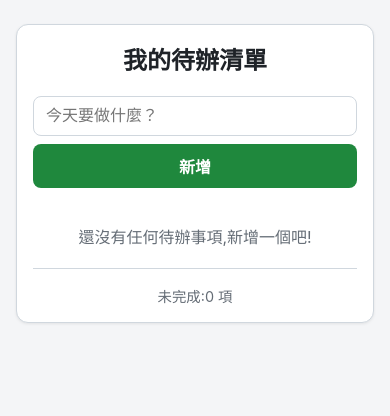
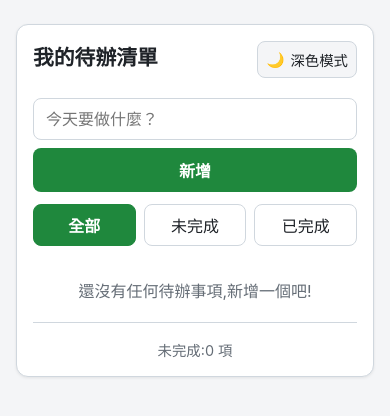
Before and after one commit to Evan880811/my-copilot-workshop, a plain HTML site: page index.html in a window 390 px wide. Drawn offline with Linux system fonts and the light colour scheme.

Commit message:
step 2: 加上深色模式與篩選,並練習還原
Co-authored-by: Copilot <223556219+Copilot@users.noreply.github.com>

```diff
--- a/app.js
+++ b/app.js
@@ -1,13 +1,53 @@
 // 待辦清單使用原生 JavaScript，資料儲存在瀏覽器的 localStorage。
 const STORAGE_KEY = 'my-copilot-workshop-todos';
+const THEME_STORAGE_KEY = 'my-copilot-workshop-theme';
 
 const form = document.getElementById('todo-form');
 const input = document.getElementById('todo-input');
 const list = document.getElementById('todo-list');
 const emptyState = document.getElementById('empty-state');
 const remainingCount = document.getElementById('remaining-count');
+const themeToggle = document.getElementById('theme-toggle');
+const filterButtons = document.querySelectorAll('.filter-button');
+const colorScheme = window.matchMedia('(prefers-color-scheme: dark)');
 
 let todos = loadTodos();
+let activeFilter = 'all';
+let savedTheme = localStorage.getItem(THEME_STORAGE_KEY);
+if (savedTheme !== 'light' && savedTheme !== 'dark') {
+  savedTheme = null;
+}
+let currentTheme = savedTheme === 'light' || savedTheme === 'dark'
+  ? savedTheme
+  : colorScheme.matches ? 'dark' : 'light';
+
+// 套用主題並更新切換按鈕文字。
+function applyTheme(theme) {
+  currentTheme = theme;
+  document.documentElement.dataset.theme = theme;
+
+  const isDark = theme === 'dark';
+  themeToggle.querySelector('[aria-hidden="true"]').textContent = isDark ? '☀️' : '🌙';
+  themeToggle.querySelector('span:last-child').textContent = isDark ? '淺色模式' : '深色模式';
+  themeToggle.setAttribute('aria-label', `切換至${isDark ? '淺色' : '深色'}模式`);
+}
+
+// 第一次載入時採用儲存的選擇，否則跟隨作業系統設定。
+applyTheme(currentTheme);
+
+// 未手動選擇主題時，作業系統設定改變也會同步更新。
+colorScheme.addEventListener('change', (event) => {
+  if (!savedTheme) {
+    applyTheme(event.matches ? 'dark' : 'light');
+  }
+});
+
+themeToggle.addEventListener('click', () => {
+  const nextTheme = currentTheme === 'dark' ? 'light' : 'dark';
+  localStorage.setItem(THEME_STORAGE_KEY, nextTheme);
+  savedTheme = nextTheme;
+  applyTheme(nextTheme);
+});
 
 // 從 localStorage 載入資料，並略過格式不正確的項目。
 function loadTodos() {
@@ -36,11 +76,21 @@ function saveTodos() {
   localStorage.setItem(STORAGE_KEY, JSON.stringify(todos));
 }
 
-// 依照目前資料重新繪製清單與未完成數量。
+// 依照目前資料與篩選條件繪製清單，並統計整體未完成數量。
 function render() {
   list.replaceChildren();
 
-  todos.forEach((todo) => {
+  const visibleTodos = todos.filter((todo) => {
+    if (activeFilter === 'active') {
+      return !todo.completed;
+    }
+    if (activeFilter === 'completed') {
+      return todo.completed;
+    }
+    return true;
+  });
+
+  visibleTodos.forEach((todo) => {
     const item = document.createElement('li');
     item.className = todo.completed ? 'todo-item completed' : 'todo-item';
     item.dataset.id = todo.id;
@@ -65,7 +115,21 @@ function render() {
     list.append(item);
   });
 
-  emptyState.hidden = todos.length > 0;
+  emptyState.hidden = visibleTodos.length > 0;
+  if (activeFilter === 'active') {
+    emptyState.textContent = '沒有未完成的待辦事項。';
+  } else if (activeFilter === 'completed') {
+    emptyState.textContent = '沒有已完成的待辦事項。';
+  } else {
+    emptyState.textContent = '還沒有任何待辦事項,新增一個吧!';
+  }
+
+  filterButtons.forEach((button) => {
+    const isActive = button.dataset.filter === activeFilter;
+    button.classList.toggle('active', isActive);
+    button.setAttribute('aria-pressed', String(isActive));
+  });
+
   const remaining = todos.filter((todo) => !todo.completed).length;
   remainingCount.textContent = `未完成:${remaining} 項`;
 }
@@ -124,4 +188,12 @@ list.addEventListener('click', (event) => {
   }
 });
 
+// 切換目前顯示的待辦事項範圍。
+filterButtons.forEach((button) => {
+  button.addEventListener('click', () => {
+    activeFilter = button.dataset.filter;
+    render();
+  });
+});
+
 render();
--- a/index.html
+++ b/index.html
@@ -8,7 +8,13 @@
 </head>
 <body>
   <main class="app">
-    <h1>我的待辦清單</h1>
+    <header class="app-header">
+      <h1>我的待辦清單</h1>
+      <button id="theme-toggle" class="theme-toggle" type="button" aria-label="切換至深色模式">
+        <span aria-hidden="true">🌙</span>
+        <span>深色模式</span>
+      </button>
+    </header>
 
     <!-- 新增待辦事項的表單 -->
     <form id="todo-form" class="todo-form" autocomplete="off">
@@ -24,6 +30,13 @@
       <button type="submit" class="btn-add">新增</button>
     </form>
 
+    <!-- 篩選按鈕 -->
+    <nav class="todo-filters" aria-label="待辦事項篩選">
+      <button class="filter-button active" type="button" data-filter="all" aria-pressed="true">全部</button>
+      <button class="filter-button" type="button" data-filter="active" aria-pressed="false">未完成</button>
+      <button class="filter-button" type="button" data-filter="completed" aria-pressed="false">已完成</button>
+    </nav>
+
     <!-- 待辦清單內容由 JavaScript 動態產生 -->
     <ul id="todo-list" class="todo-list" aria-live="polite"></ul>
 
--- a/styles.css
+++ b/styles.css
@@ -3,6 +3,7 @@
 }
 
 :root {
+  color-scheme: light;
   --color-background: #f4f5f7;
   --color-surface: #ffffff;
   --color-text: #1f2328;
@@ -10,9 +11,27 @@
   --color-border: #d0d7de;
   --color-accent: #1f883d;
   --color-accent-hover: #1a7f37;
+  --color-accent-contrast: #ffffff;
+  --color-selection: #e8f5eb;
   --color-danger: #cf222e;
   --color-danger-hover: rgba(207, 34, 46, 0.1);
   --color-shadow: rgba(0, 0, 0, 0.08);
+}
+
+:root[data-theme="dark"] {
+  color-scheme: dark;
+  --color-background: #161b22;
+  --color-surface: #21262d;
+  --color-text: #e6edf3;
+  --color-muted: #8b949e;
+  --color-border: #30363d;
+  --color-accent: #3fb950;
+  --color-accent-hover: #56d364;
+  --color-accent-contrast: #0d1117;
+  --color-selection: #173a25;
+  --color-danger: #ff7b72;
+  --color-danger-hover: rgba(255, 123, 114, 0.15);
+  --color-shadow: rgba(0, 0, 0, 0.3);
 }
 
 body {
@@ -27,6 +46,11 @@ body {
   font-family: -apple-system, BlinkMacSystemFont, "Segoe UI", sans-serif;
 }
 
+button,
+input {
+  font: inherit;
+}
+
 .app {
   width: 100%;
   max-width: 520px;
@@ -37,16 +61,42 @@ body {
   box-shadow: 0 1px 3px var(--color-shadow);
 }
 
+.app-header {
+  display: flex;
+  align-items: center;
+  justify-content: space-between;
+  gap: 12px;
+  margin-bottom: 20px;
+}
+
 h1 {
-  margin: 0 0 20px;
+  margin: 0;
   font-size: 1.5rem;
-  text-align: center;
+}
+
+.theme-toggle {
+  display: inline-flex;
+  align-items: center;
+  justify-content: center;
+  gap: 6px;
+  flex-shrink: 0;
+  padding: 8px 10px;
+  color: var(--color-text);
+  background: var(--color-background);
+  border: 1px solid var(--color-border);
+  border-radius: 8px;
+  cursor: pointer;
+}
+
+.theme-toggle:hover,
+.filter-button:hover {
+  background: var(--color-selection);
 }
 
 .todo-form {
   display: flex;
   gap: 8px;
-  margin-bottom: 20px;
+  margin-bottom: 12px;
 }
 
 .todo-input {
@@ -67,7 +117,7 @@ h1 {
 
 .btn-add {
   padding: 10px 18px;
-  color: var(--color-surface);
+  color: var(--color-accent-contrast);
   background: var(--color-accent);
   border: 0;
   border-radius: 8px;
@@ -78,6 +128,29 @@ h1 {
 
 .btn-add:hover {
   background: var(--color-accent-hover);
+}
+
+.todo-filters {
+  display: flex;
+  gap: 8px;
+  margin-bottom: 16px;
+}
+
+.filter-button {
+  flex: 1;
+  padding: 8px 10px;
+  color: var(--color-text);
+  background: var(--color-surface);
+  border: 1px solid var(--color-border);
+  border-radius: 8px;
+  cursor: pointer;
+}
+
+.filter-button.active {
+  color: var(--color-accent-contrast);
+  background: var(--color-accent);
+  border-color: var(--color-accent);
+  font-weight: 600;
 }
 
 .todo-list {
@@ -166,6 +239,19 @@ h1 {
     padding: 16px;
   }
 
+  .app-header {
+    align-items: flex-start;
+  }
+
+  h1 {
+    font-size: 1.3rem;
+  }
+
+  .theme-toggle {
+    padding: 7px 8px;
+    font-size: 0.9rem;
+  }
+
   .todo-form {
     flex-direction: column;
   }
```
Also changed, not shown: 1 other file.
